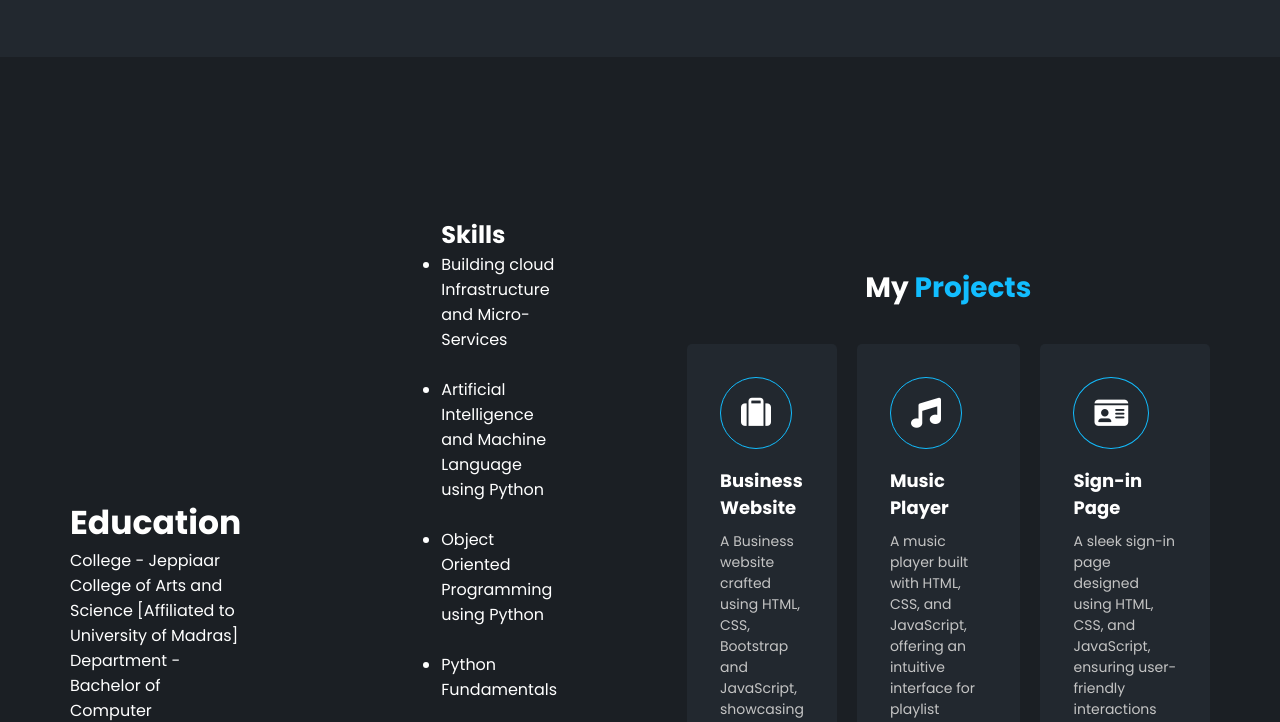
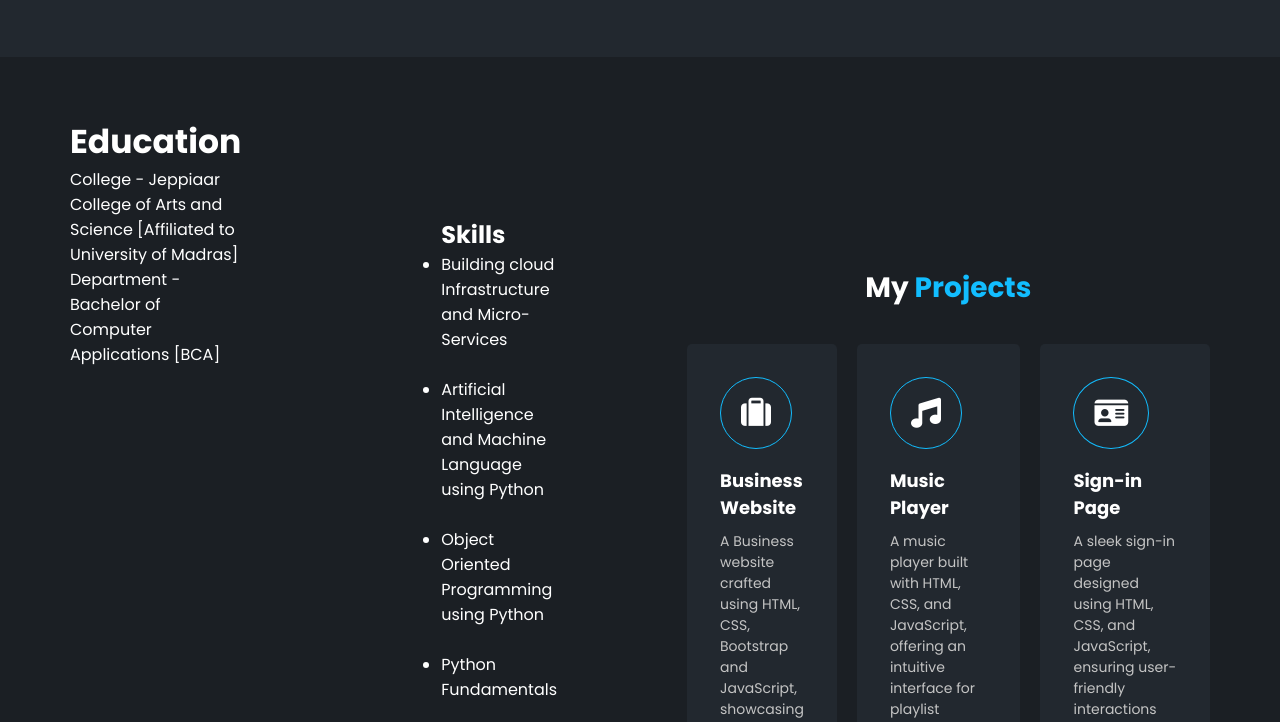
Before and after one commit to FtStella/Digital-Portfolio, a plain HTML site: page index.html in a window 1280 px wide. Shown: the part 833-1555 px from the top of the page. Drawn offline with Linux system fonts and the light colour scheme.

Commit message:
style.css

```diff
--- a/assets/css/style.css
+++ b/assets/css/style.css
@@ -215,7 +215,7 @@ section.education-section {
   background-color: var(--dark-primary);
   color: #fff;
   display: flex;
-  align-items: center;
+  align-items: left;
   padding: 60px;
 }
 .education-content {
```
